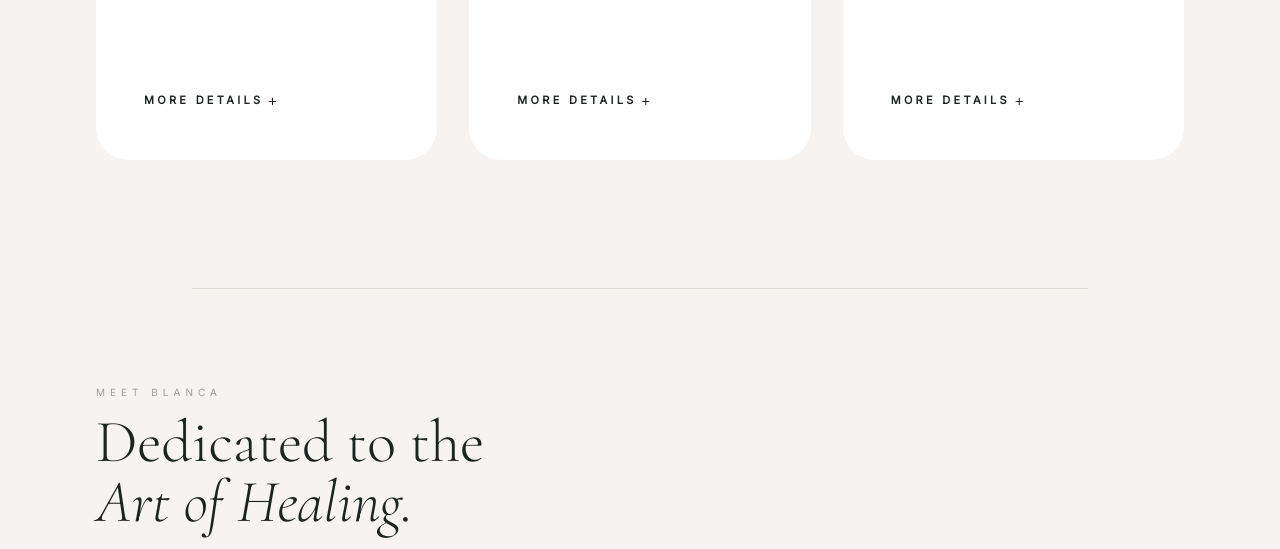
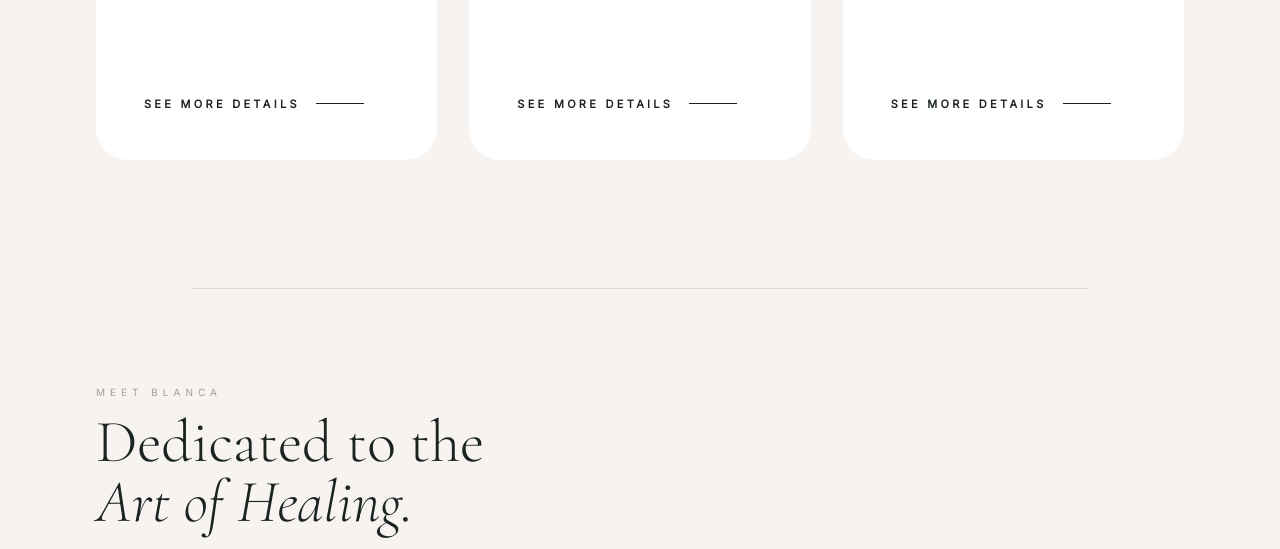
Before and after one commit to Vistozzo/blanca-masages, a plain HTML site: page index.html in a window 1280 px wide. Shown: the part 1472-2021 px from the top of the page. Drawn offline with nearby package versions, Linux system fonts and the light colour scheme; a web font is replaced by a local one.

Commit message:
UPDATE+++

```diff
--- a/index.html
+++ b/index.html
@@ -181,9 +181,9 @@
                                     Perfect for melting away daily stress and calming your nervous system.
                                 </p>
                             </div>
-                            <div class="flex items-center text-[11px] uppercase tracking-[0.3em] font-semibold mt-10">
-                                <span>MORE DETAILS</span>
-                                <span class="text-base font-light transition-all duration-500 ml-1">+</span>
+                            <div class="flex items-center gap-4 text-[11px] uppercase tracking-[0.3em] font-semibold mt-10">
+                                <span>SEE MORE DETAILS</span>
+                                <span class="w-12 h-px bg-[var(--text-main)] transition-all duration-500"></span>
                             </div>
                         </div>
 
@@ -196,9 +196,9 @@
                                     Targeted therapy for active bodies to fix chronic tension and speed up recovery.
                                 </p>
                             </div>
-                            <div class="flex items-center text-[11px] uppercase tracking-[0.3em] font-semibold mt-10">
-                                <span>MORE DETAILS</span>
-                                <span class="text-base font-light transition-all duration-500 ml-1">+</span>
+                            <div class="flex items-center gap-4 text-[11px] uppercase tracking-[0.3em] font-semibold mt-10">
+                                <span>SEE MORE DETAILS</span>
+                                <span class="w-12 h-px bg-[var(--text-main)] transition-all duration-500"></span>
                             </div>
                         </div>
 
@@ -211,9 +211,9 @@
                                     A reconnection with your physical and emotional self through mindful touch.
                                 </p>
                             </div>
-                            <div class="flex items-center text-[11px] uppercase tracking-[0.3em] font-semibold mt-10">
-                                <span>MORE DETAILS</span>
-                                <span class="text-base font-light transition-all duration-500 ml-1">+</span>
+                            <div class="flex items-center gap-4 text-[11px] uppercase tracking-[0.3em] font-semibold mt-10">
+                                <span>SEE MORE DETAILS</span>
+                                <span class="w-12 h-px bg-[var(--text-main)] transition-all duration-500"></span>
                             </div>
                         </div>
 
```
